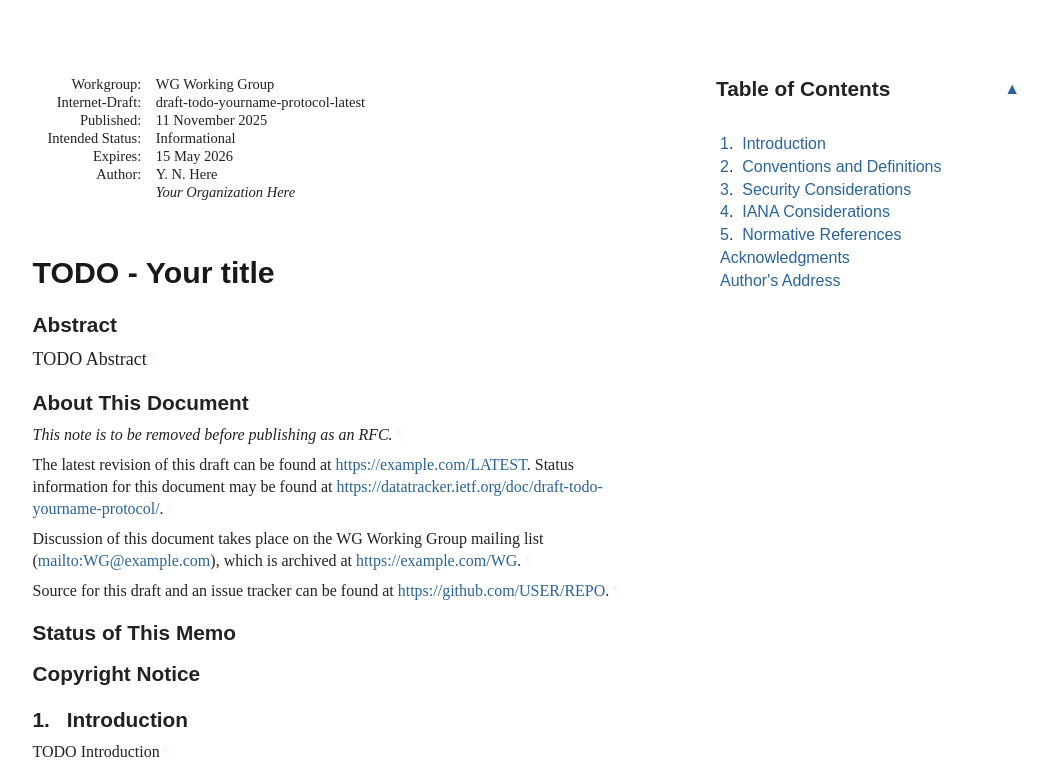
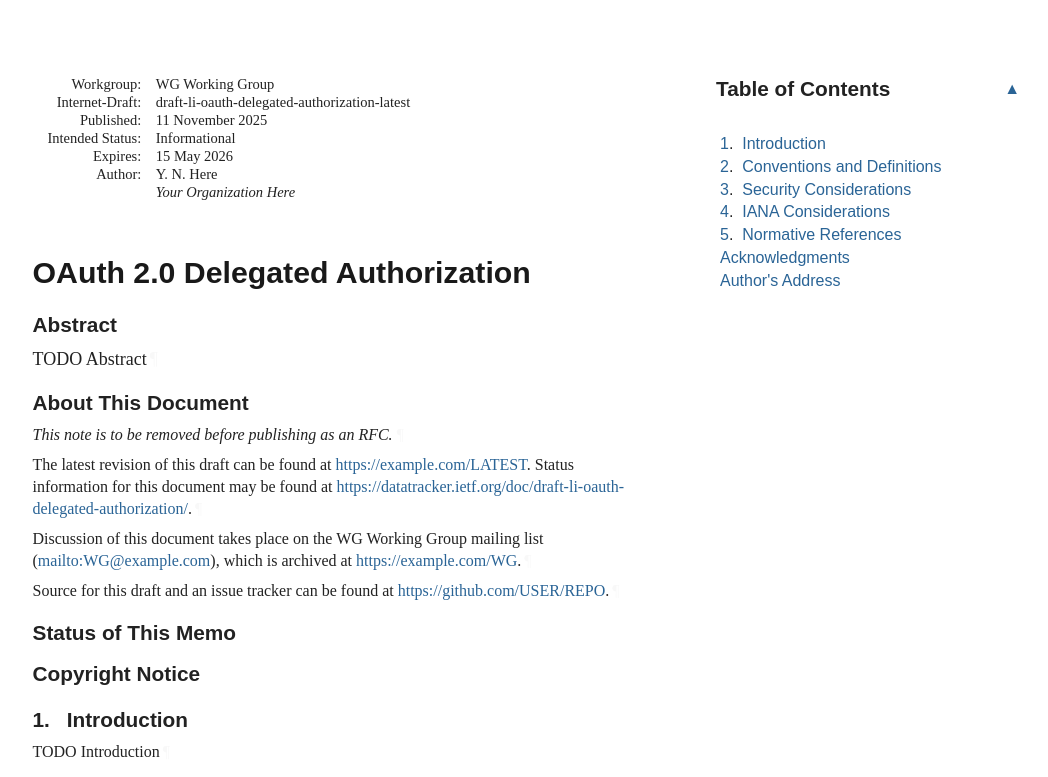
Before and after one commit to liuchunchi/li-oauth-delegated-authorization, a plain HTML site: page draft-todo-yourname-protocol.html in a window 1280 px wide. Shown: the top 777 px of the page, without its empty margins (92-1140 px from the left). Drawn offline with Linux system fonts and the light colour scheme; a web font is replaced by a local one.

Commit message:
Script updating gh-pages from b71174d. [ci skip]

```diff
--- a/draft-todo-yourname-protocol.html
+++ b/draft-todo-yourname-protocol.html
@@ -4,7 +4,7 @@
 <meta charset="utf-8">
 <meta content="Common,Latin" name="scripts">
 <meta content="initial-scale=1.0" name="viewport">
-<title>TODO - Your title</title>
+<title>OAuth 2.0 Delegated Authorization</title>
 <meta content="Your Name Here" name="author">
 <meta content="
        TODO Abstract
@@ -13,7 +13,7 @@
 <meta content="next generation" name="keyword">
 <meta content="unicorn" name="keyword">
 <meta content="sparkling distributed ledger" name="keyword">
-<meta content="draft-todo-yourname-protocol-latest" name="ietf.draft">
+<meta content="draft-li-oauth-delegated-authorization-latest" name="ietf.draft">
 <!-- Generator version information:
   xml2rfc 3.31.0
     Python 3.12.12
@@ -1044,7 +1044,7 @@ svg :is([fill="white"], [fill^="#fff"]) {
 <table class="ears">
 <thead><tr>
 <td class="left">Internet-Draft</td>
-<td class="center">TODO - Abbreviation</td>
+<td class="center">Delegated Authorization</td>
 <td class="right">November 2025</td>
 </tr></thead>
 <tfoot><tr>
@@ -1059,7 +1059,7 @@ svg :is([fill="white"], [fill^="#fff"]) {
 <dt class="label-workgroup">Workgroup:</dt>
 <dd class="workgroup">WG Working Group</dd>
 <dt class="label-internet-draft">Internet-Draft:</dt>
-<dd class="internet-draft">draft-todo-yourname-protocol-latest</dd>
+<dd class="internet-draft">draft-li-oauth-delegated-authorization-latest</dd>
 <dt class="label-published">Published:</dt>
 <dd class="published">
 <time datetime="2025-11-11" class="published">11 November 2025</time>
@@ -1077,7 +1077,7 @@ svg :is([fill="white"], [fill^="#fff"]) {
 </dd>
 </dl>
 </div>
-<h1 id="title">TODO - Your title</h1>
+<h1 id="title">OAuth 2.0 Delegated Authorization</h1>
 <section id="section-abstract">
       <h2 id="abstract"><a href="#abstract" class="selfRef">Abstract</a></h2>
 <p id="section-abstract-1">TODO Abstract<a href="#section-abstract-1" class="pilcrow">¶</a></p>
@@ -1089,7 +1089,7 @@ svg :is([fill="white"], [fill^="#fff"]) {
 <p id="section-note.1-1">This note is to be removed before publishing as an RFC.<a href="#section-note.1-1" class="pilcrow">¶</a></p>
 <p id="section-note.1-2">
         The latest revision of this draft can be found at <span><a href="https://example.com/LATEST">https://example.com/LATEST</a></span>.
-        Status information for this document may be found at <span><a href="https://datatracker.ietf.org/doc/draft-todo-yourname-protocol/">https://datatracker.ietf.org/doc/draft-todo-yourname-protocol/</a></span>.<a href="#section-note.1-2" class="pilcrow">¶</a></p>
+        Status information for this document may be found at <span><a href="https://datatracker.ietf.org/doc/draft-li-oauth-delegated-authorization/">https://datatracker.ietf.org/doc/draft-li-oauth-delegated-authorization/</a></span>.<a href="#section-note.1-2" class="pilcrow">¶</a></p>
 <p id="section-note.1-3">
         Discussion of this document takes place on the
         WG Working Group mailing list (<span><a href="mailto:WG@example.com">mailto:WG@example.com</a></span>),
```
Also changed, not shown: draft-todo-yourname-protocol.txt (+4 -4 lines), index.html (+2 -2 lines).
